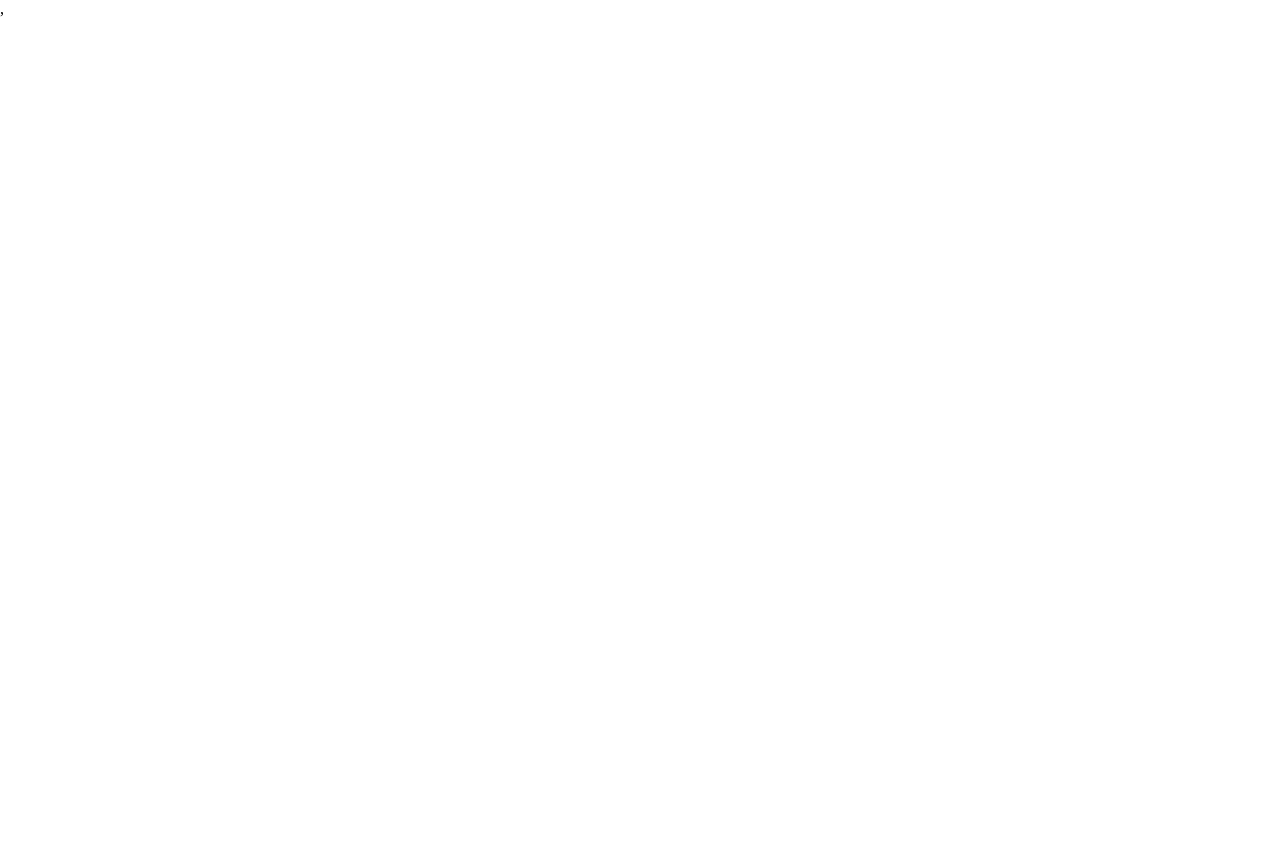
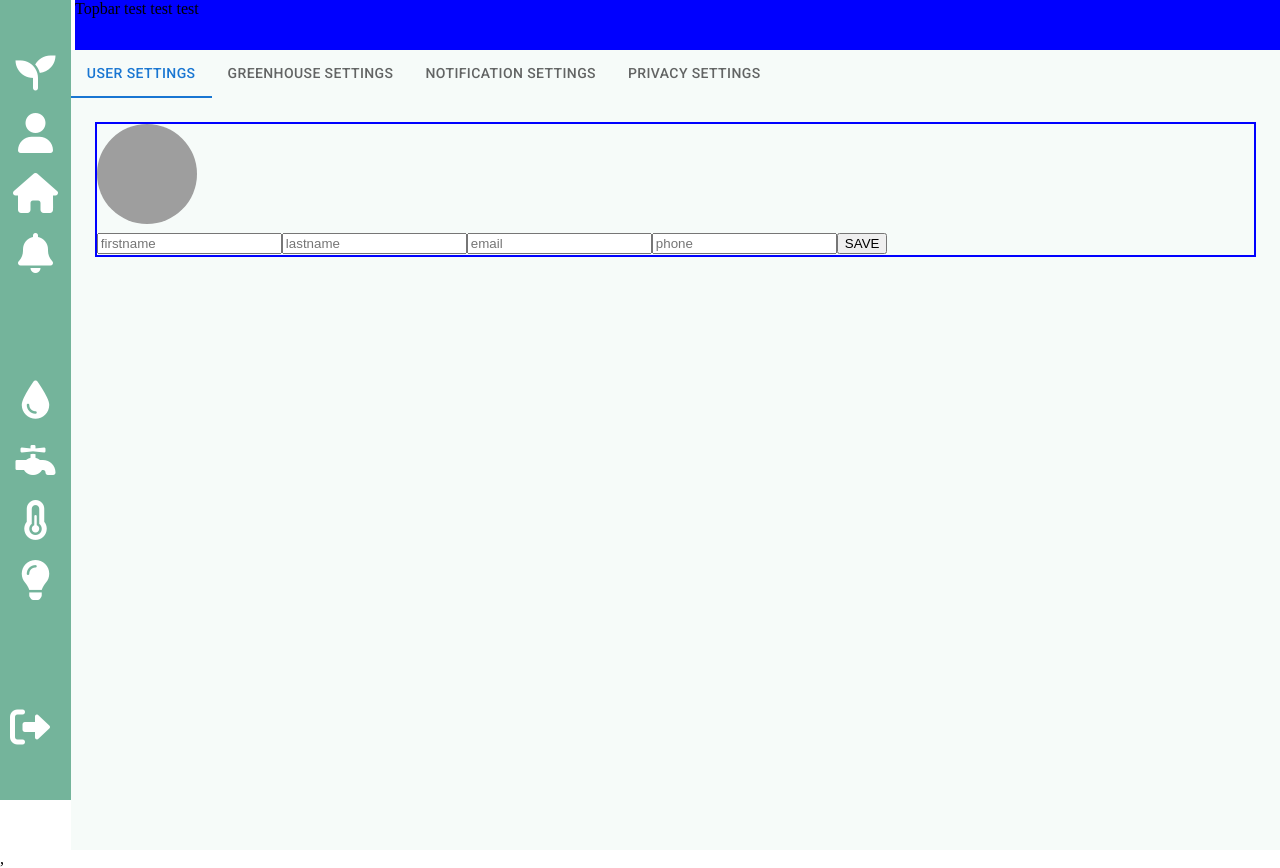
Before and after one commit to phantomFaith4/greenhouse-app, a React (Create React App) app in the folder Client/: page /account in a window 1280 px wide. Before the commit this address had no page. Before the commit the page ends 800 px from the top, so only its background shows below. Built offline with nearby package versions, Linux system fonts and the light colour scheme; grey boxes are pictures that could not be loaded.

Commit message:
Account page and settings

```diff
--- a/Client/src/App.js
+++ b/Client/src/App.js
@@ -5,6 +5,8 @@ import {
   Routes,
   Route,
 } from "react-router-dom";
+import Account from "./pages/accountPage/Account";
+import ErrorPage from "./pages/errorPage/ErrorPage";
 
 
 function App() {
@@ -13,7 +15,9 @@ function App() {
      <BrowserRouter>
         <Routes>
           <Route path="/home" element={<Home />} />
+          <Route path="/account" element={<Account />} />
           <Route path="/" element={<Login />} />
+          <Route path='*' element={<ErrorPage />} />
         </Routes>
       </BrowserRouter>,
     </div>
--- a/Client/src/components/sidebarComponent/Sidebar.jsx
+++ b/Client/src/components/sidebarComponent/Sidebar.jsx
@@ -1,13 +1,14 @@
 import React from 'react';
 import './sidebar.css';
+import {Link } from 'react-router-dom';
 
 export default function Sidebar() {
   return (
         <div className='sidebar'>
             <div className='userPartSidebar'>
                 <i className="sidebarIcon fas fa-seedling"></i>
-                <i className="sidebarIcon fas fa-user"></i>
-                <i className="sidebarIcon fas fa-home"></i>
+                <Link to='/account'><i className="sidebarIcon fas fa-user"></i></Link>
+                <Link to='/home'><i className="sidebarIcon fas fa-home"></i></Link>
                 <i className="sidebarIcon fas fa-bell"></i>
             </div>
             <div className='greenhousePartSidebar'>
--- /dev/null
+++ b/Client/src/components/userSettingsComponent/UserSettings.jsx
@@ -0,0 +1,18 @@
+import React from 'react'
+import './userSettings.css';
+
+
+export default function UserSettings() {
+  return (
+    <div className='userSettings'>
+        <img src='https://cdn5.vectorstock.com/i/thumb-large/17/59/default-placeholder-businessman-half-length-portr-vector-21181759.jpg' alt='' className='profileImg' />
+        <form className='userInfoForm'>
+            <input type='text' placeholder='firstname' />
+            <input type='text' placeholder='lastname' />
+            <input type='text' placeholder='email' />
+            <input type='text' placeholder='phone' />
+            <button type='submit'>SAVE</button>
+        </form>
+    </div>
+  )
+}
--- /dev/null
+++ b/Client/src/components/userSettingsComponent/userSettings.css
@@ -0,0 +1,8 @@
+.profileImg{
+    width: 100px;
+    height: 100px;
+    border-radius: 50%;
+}
+.userSettings{
+    border:2px solid blue;
+}
--- a/Client/src/pages/accountPage/Account.jsx
+++ b/Client/src/pages/accountPage/Account.jsx
@@ -1,11 +1,75 @@
 import React from 'react'
+import Sidebar from '../../components/sidebarComponent/Sidebar';
+import Topbar from '../../components/topbarComponent/Topbar';
 import './account.css';
+import {useState} from 'react';
+import PropTypes from 'prop-types';
+import Tabs from '@mui/material/Tabs';
+import Tab from '@mui/material/Tab';
+import Typography from '@mui/material/Typography';
+import Box from '@mui/material/Box';
+import UserSettings from '../../components/userSettingsComponent/UserSettings';
 
 
-export default function Account() {
+export default function Account(props) {
+  function TabPanel(props) {
+    const { children, value, index, ...other } = props;
+    return (
+      <div
+        role="tabpanel"
+        hidden={value !== index}
+        id={`simple-tabpanel-${index}`}
+        aria-labelledby={`simple-tab-${index}`}
+        {...other}
+      >
+        {value === index && (
+          <Box sx={{ p: 3 }}>
+            <Typography>{children}</Typography>
+          </Box>
+        )}
+      </div>
+    );
+  }
+  TabPanel.propTypes = {
+    children: PropTypes.node,
+    index: PropTypes.number.isRequired,
+    value: PropTypes.number.isRequired,
+  };
+   function a11yProps(index) {
+    return {
+      id: `simple-tab-${index}`,
+      'aria-controls': `simple-tabpanel-${index}`,
+    };
+  }
+
+  const [value, setValue] = useState(0);
+  const handleChange = (event, newValue) => {
+    setValue(newValue);
+  };
   return (
-    <div>
-        Account
+    <div className='account'>
+      <Topbar />
+      <Sidebar />
+        <div className="accountComponents">
+          <Tabs value={value} onChange={handleChange} aria-label="basic tabs example">
+            <Tab label="User settings"  />
+            <Tab label="Greenhouse settings" />
+            <Tab label="Notification settings"  />
+            <Tab label="Privacy settings" />
+          </Tabs>
+            <TabPanel value={value} index={0}>
+              <UserSettings />
+            </TabPanel>
+            <TabPanel value={value} index={1}>
+              Item Two
+            </TabPanel>
+            <TabPanel value={value} index={2}>
+              Item Three
+            </TabPanel>
+            <TabPanel value={value} index={3}>
+              Item Four
+            </TabPanel>
+        </div>
     </div>
   )
 }
--- a/Client/src/pages/accountPage/account.css
+++ b/Client/src/pages/accountPage/account.css
@@ -0,0 +1,9 @@
+.accountComponents{
+    width: 100%;
+    height: 100vh;
+    background-color: #F6FBF9;
+    margin-top: 50px;
+}
+.account{
+    display:flex;
+}
--- /dev/null
+++ b/Client/src/pages/errorPage/ErrorPage.jsx
@@ -0,0 +1,7 @@
+import React from 'react'
+
+export default function ErrorPage() {
+  return (
+    <div>ErrorPage</div>
+  )
+}
--- a/Client/src/pages/homePage/Home.jsx
+++ b/Client/src/pages/homePage/Home.jsx
@@ -4,7 +4,7 @@ import Topbar from '../../components/topbarComponent/Topbar';
 import TemperatureComponent from '../../components/temperatureComponent/TemperatureComponent';
 import './home.css';
 import NotificationComponent from '../../components/notificationComponent/NotificationComponent';
-import { useState, useEffect } from 'react';
+import { useState, useEffect} from 'react';
 
 
 export default function Home() {
@@ -13,7 +13,6 @@ export default function Home() {
         setUser(JSON.parse(localStorage.getItem('user')));
     },[]);
     console.log("Home local storage=> ",user);
-
     return (
         <div className='home'>
             <Sidebar />
```
